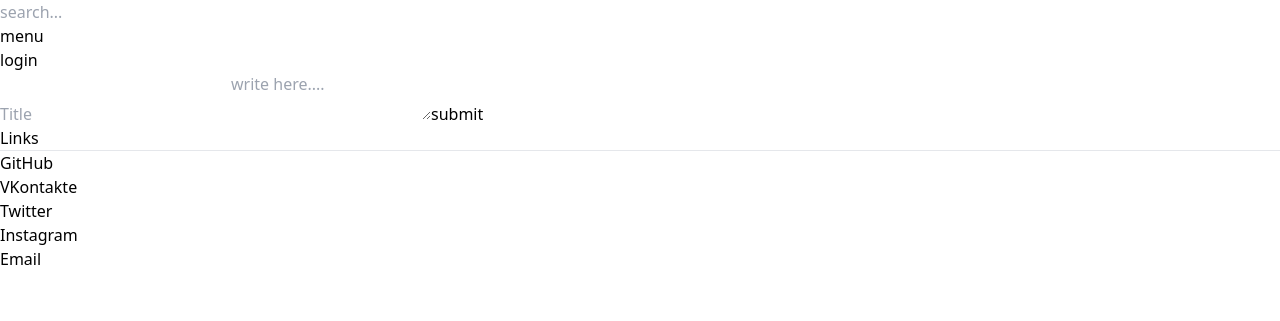
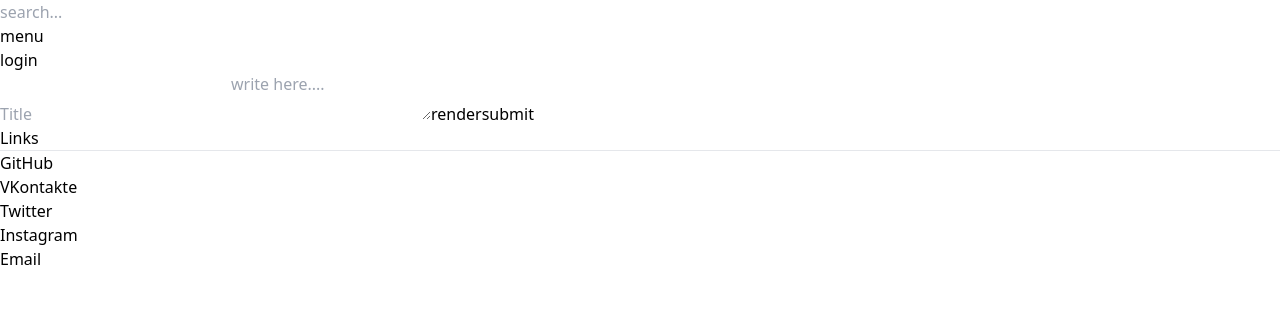
Before and after one commit to vurados/Note-Builder, a React (Vite) app in the folder client/: page /editNote/1 in a window 1280 px wide. Shown: the top 321 px of the page. Built offline with nearby package versions, Linux system fonts and the light colour scheme; no server answers.

Commit message:
started mardown feature in editnote page

```diff
--- a/client/package.json
+++ b/client/package.json
@@ -16,6 +16,7 @@
     "js-cookie": "^3.0.5",
     "react": "^18.2.0",
     "react-dom": "^18.2.0",
+    "react-markdown": "^9.0.0",
     "react-router-dom": "^6.16.0",
     "sequelize": "^6.32.1",
     "yup": "^1.3.0"
--- a/client/src/Pages/EditNote.tsx
+++ b/client/src/Pages/EditNote.tsx
@@ -1,4 +1,5 @@
 import React, { useEffect, useState } from "react";
+import Markdown from 'react-markdown'
 import { ErrorMessage, Field, Form, Formik } from "formik";
 import { Footer } from "../components/Footer";
 import { TopBar } from "../components/TopBar";
@@ -14,6 +15,7 @@ interface FormValues {
 export function EditNote(){
     const {nid} = useParams()
     const [note, setNote] = useState({id: 0, title: '', content: ''})
+    const [edit, setEdit] = useState(true)
 
 
 
@@ -21,10 +23,6 @@ export function EditNote(){
         console.log("🚀 ~ file: EditNote.tsx:17 ~ EditNote ~ NID:", nid)
         console.log('note.title ===>',note.title);
 
-        // console.log(axios.defaults.baseURL);
-        // axios.defaults.baseURL = 'http://localhost:3000'
-        // console.log(axios.defaults.baseURL);
-        // const NID = checkNID()
         if (nid !== '0' || nid !== undefined){
             fetchNote(nid)
         }
@@ -42,6 +40,7 @@ export function EditNote(){
             console.log('TTTHEEE NOTE', note);
         })
     }
+
 
     const onSubmit = async (data: FormValues) => {
         await axios.post('api/users/layouts/createNote', data).then(  (res) => {
@@ -66,9 +65,8 @@ export function EditNote(){
         text: note.content
     }
 
-    return(<>
-        <div className='flex flex-col gap-10 min-h-70'>
-        <TopBar />
+    const RedactNote = () => {
+        return(
             <Formik initialValues={initialValues} onSubmit={onSubmit}>
             <Form id="text-editing-area" onSubmit={() => console.log('submitted')} className='relative mx-auto min-h-[40vw] h-[90vh] min-w-[370px] w-[60vw] rounded-lg'>
 
@@ -78,9 +76,23 @@ export function EditNote(){
                 <ErrorMessage name='text' component='span' className='text-xs text-red-700'/>
                 <Field name='text' value={'rtum trum'} component={textAreaField} />
 
+                <button type='button' onClick={() => setEdit(false)} className="absolute px-3 py-1 right-0 border border-gray-500 rounded-lg">render</button>
                 <button type='submit' className="absolute px-3 py-1 right-0 border border-gray-500 rounded-lg">submit</button>
             </Form>
             </Formik>
+        )
+    }
+
+    const RenderedMarkdown = () => {
+        return(
+            <Markdown>{note.content}</Markdown>
+        )
+    }
+
+    return(<>
+        <div className='flex flex-col gap-10 min-h-70'>
+            <TopBar />
+            {edit ? <RedactNote /> : <RenderedMarkdown />}
             <Footer />
         </div>
     </>)
--- a/client/src/Pages/Profile.tsx
+++ b/client/src/Pages/Profile.tsx
@@ -2,5 +2,8 @@ import React from "react";
 
 export function Profile(){
 
-    return(<></>)
+
+    return(<>
+
+    </>)
 }
```
Also changed, not shown: 1 other file (tests, documents, lock files or other folders). Lines whose indentation alone changed are shown as unchanged.
